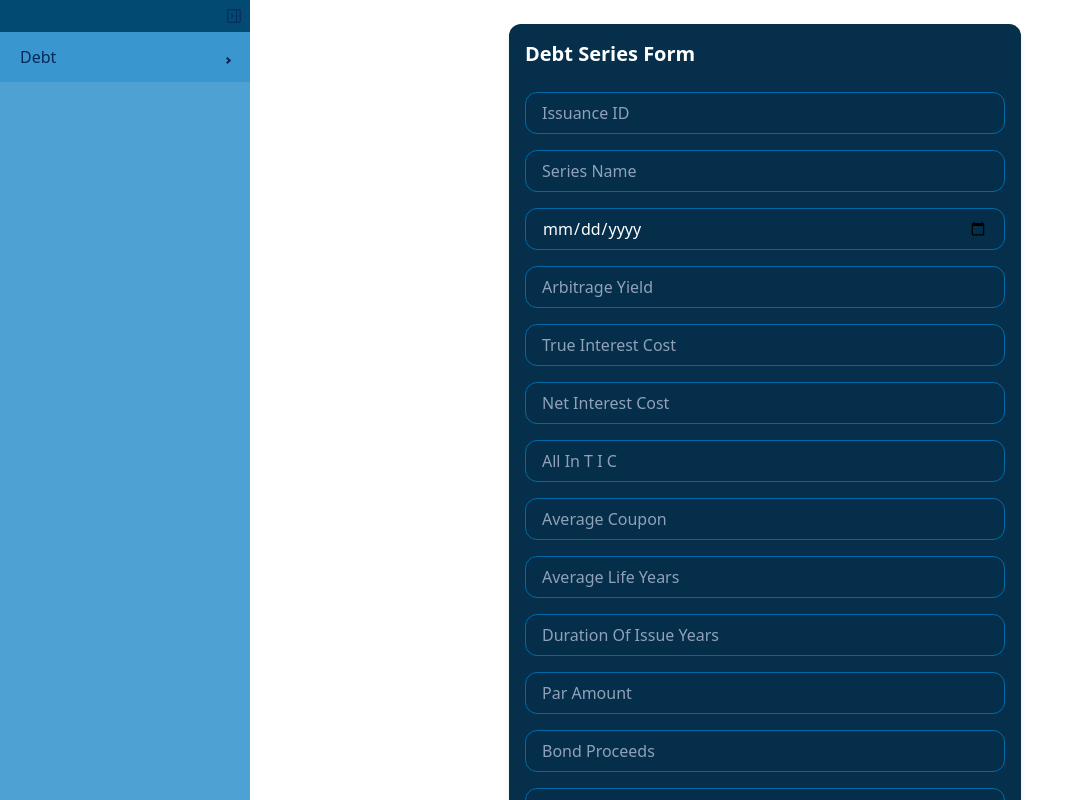
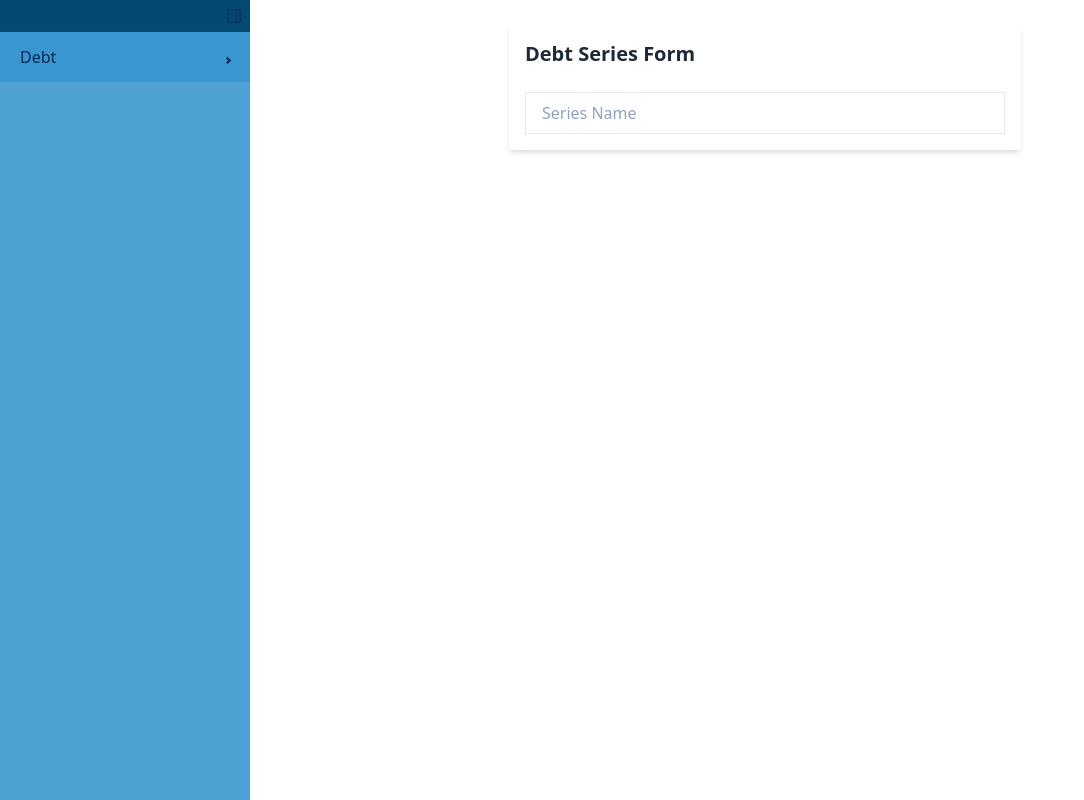
Before and after one commit to AdamsIncorporated/debt_book, a React app: page / in a window 1280 px wide. Shown: the whole page, without its empty margins (0-1084 px from the left). Built offline with nearby package versions, Linux system fonts and the light colour scheme.

Commit message:
refactor: update server and component files for improved readability and consistency; adjust input styles and data handling

```diff
--- a/api/server.ts
+++ b/api/server.ts
@@ -1,49 +1,49 @@
-// // server.js (or server.ts)
-// const fs = require("fs");
-// const toml = require("toml");
-// const http = require("http");
-// const snowflake = require("snowflake-sdk");
+// server.js (or server.ts)
+const fs = require("fs");
+const toml = require("toml");
+const http = require("http");
+const snowflake = require("snowflake-sdk");
 
-// // Read and parse TOML
-// const tomlData = fs.readFileSync("./secrets.toml", "utf-8");
-// const config = toml.parse(tomlData).snowflake;
+// Read and parse TOML
+const tomlData = fs.readFileSync("./secrets.toml", "utf-8");
+const config = toml.parse(tomlData).snowflake;
 
-// // Create Snowflake connection
-// const connection = snowflake.createConnection({
-//     account: config.account,
-//     username: config.user,
-//     authenticator: "externalbrowser",
-//     warehouse: config.warehouse,
-//     database: config.database,
-//     schema: config.schema,
-//     role: config.role,
-// });
+// Create Snowflake connection
+const connection = snowflake.createConnection({
+    account: config.account,
+    username: config.user,
+    authenticator: "externalbrowser",
+    warehouse: config.warehouse,
+    database: config.database,
+    schema: config.schema,
+    role: config.role,
+});
 
-// // Connect
-// connection.connectAsync((err: any) => {
-//     if (err) console.error("Unable to connect:", err.message);
-//     else console.log("Connected to Snowflake!");
-// });
+// Connect
+connection.connectAsync((err: any) => {
+    if (err) console.error("Unable to connect:", err.message);
+    else console.log("Connected to Snowflake!");
+});
 
-// // Simple HTTP server
-// const server = http.createServer((req: any, res: any) => {
-//     if (req.url === "/api/data") {
-//         connection.execute({
-//             sqlText: "CALL INSERT_COMMAND(JSON_OBJ)",
-//             complete: (err: any, stmt: any, rows: any) => {
-//                 if (err) {
-//                     res.writeHead(500, { "Content-Type": "application/json" });
-//                     res.end(JSON.stringify({ error: err.message }));
-//                 } else {
-//                     res.writeHead(200, { "Content-Type": "application/json" });
-//                     res.end(JSON.stringify(rows));
-//                 }
-//             },
-//         });
-//     } else {
-//         res.writeHead(404, { "Content-Type": "text/plain" });
-//         res.end("Not Found");
-//     }
-// });
+// Simple HTTP server
+const server = http.createServer((req: any, res: any) => {
+    if (req.url === "/api/data") {
+        connection.execute({
+            sqlText: "CALL INSERT_COMMAND(JSON_OBJ)",
+            complete: (err: any, stmt: any, rows: any) => {
+                if (err) {
+                    res.writeHead(500, { "Content-Type": "application/json" });
+                    res.end(JSON.stringify({ error: err.message }));
+                } else {
+                    res.writeHead(200, { "Content-Type": "application/json" });
+                    res.end(JSON.stringify(rows));
+                }
+            },
+        });
+    } else {
+        res.writeHead(404, { "Content-Type": "text/plain" });
+        res.end("Not Found");
+    }
+});
 
-// server.listen(5000, () => console.log("Server running on http://localhost:5000"));
+server.listen(5000, () => console.log("Server running on http://localhost:5000"));
--- a/src/components/Debt/Maturity.tsx
+++ b/src/components/Debt/Maturity.tsx
@@ -1,27 +1,29 @@
 import React, { useState } from "react";
 import * as XLSX from "xlsx";
 
-export interface MaturityRow {
-  maturityDate: string;
-  amount: string;
-  rate: string;
-  yield: string;
-  price: string;
+export interface DebtMaturity {
+  id: number;
+  maturity_date: string;     // ISO date string, e.g. "2025-12-31"
+  amount: number;            // corresponds to numeric(18,2)
+  rate: number;              // corresponds to numeric(5,4)
+  yield: number;             // corresponds to numeric(5,4)
+  price: number;             // corresponds to numeric(10,4)
+  created_at: string;        // ISO timestamp, e.g. "2025-10-27T13:45:00"
 }
 
 interface DebtMaturityFormProps {
   onNext: () => void;
   onBack: () => void;
-  onSubmitData?: (rows: MaturityRow[]) => void; // optional for backend submission
+  onSubmitData?: (rows: DebtMaturity[]) => void; // optional for backend submission
 }
 
 const MaturityForm: React.FC<DebtMaturityFormProps> = ({ onNext, onBack, onSubmitData }) => {
-  const [data, setData] = useState<MaturityRow[]>([]);
+  const [data, setData] = useState<DebtMaturity[]>([]);
 
   // Download Excel template
   const handleDownloadTemplate = () => {
     const worksheet = XLSX.utils.json_to_sheet([
-      { maturityDate: "YYYY-MM-DD", amount: 0, rate: 0, yield: 0, price: 0 },
+      { maturity_date: "YYYY-MM-DD", amount: 0, rate: 0, yield: 0, price: 0 },
     ]);
     const workbook = XLSX.utils.book_new();
     XLSX.utils.book_append_sheet(workbook, worksheet, "MaturityTemplate");
@@ -48,7 +50,7 @@ const MaturityForm: React.FC<DebtMaturityFormProps> = ({ onNext, onBack, onSubmi
       const wb = XLSX.read(bstr, { type: "binary" });
       const wsname = wb.SheetNames[0];
       const ws = wb.Sheets[wsname];
-      const jsonData: MaturityRow[] = XLSX.utils.sheet_to_json(ws);
+      const jsonData: DebtMaturity[] = XLSX.utils.sheet_to_json(ws);
       setData(jsonData);
     };
     reader.readAsBinaryString(file);
@@ -96,7 +98,7 @@ const MaturityForm: React.FC<DebtMaturityFormProps> = ({ onNext, onBack, onSubmi
             <tbody className="bg-sky-950/40">
               {data.map((row, idx) => (
                 <tr key={idx} className="hover:bg-sky-900">
-                  <td className="border border-sky-700 px-4 py-2">{row.maturityDate}</td>
+                  <td className="border border-sky-700 px-4 py-2">{row.maturity_date}</td>
                   <td className="border border-sky-700 px-4 py-2">{row.amount}</td>
                   <td className="border border-sky-700 px-4 py-2">{row.rate}</td>
                   <td className="border border-sky-700 px-4 py-2">{row.yield}</td>
--- a/src/components/Debt/Series.tsx
+++ b/src/components/Debt/Series.tsx
@@ -3,50 +3,14 @@ import ThemedInput from "../Form/ThemedInput";
 
 interface DebtSeriesFormProps {
     onSubmit: (data: {
-        issuanceId: string;
         seriesName: string;
-        lastMaturity: string;
-        arbitrageYield: string;
-        trueInterestCost: string;
-        netInterestCost: string;
-        allInTIC: string;
-        averageCoupon: string;
-        averageLifeYears: string;
-        durationOfIssueYears: string;
-        parAmount: string;
-        bondProceeds: string;
-        totalInterest: string;
-        netInterest: string;
-        totalDebtService: string;
-        maxAnnualDebtService: string;
-        avgAnnualDebtService: string;
-        totalUnderwritersDiscount: string;
-        bidPrice: string;
     }) => void;
     onBack?: () => void;
 }
 
 const DebtSeriesForm: React.FC<DebtSeriesFormProps> = ({ onSubmit, onBack }) => {
     const [formData, setFormData] = useState({
-        issuanceId: "",
         seriesName: "",
-        lastMaturity: "",
-        arbitrageYield: "",
-        trueInterestCost: "",
-        netInterestCost: "",
-        allInTIC: "",
-        averageCoupon: "",
-        averageLifeYears: "",
-        durationOfIssueYears: "",
-        parAmount: "",
-        bondProceeds: "",
-        totalInterest: "",
-        netInterest: "",
-        totalDebtService: "",
-        maxAnnualDebtService: "",
-        avgAnnualDebtService: "",
-        totalUnderwritersDiscount: "",
-        bidPrice: "",
     });
 
     const handleChange = (field: keyof typeof formData, value: string) => {
@@ -59,71 +23,14 @@ const DebtSeriesForm: React.FC<DebtSeriesFormProps> = ({ onSubmit, onBack }) =>
     };
 
     return (
-        <div className="p-4 bg-sky-950 rounded-xl shadow-md w-full max-w-lg mx-auto">
-            <h2 className="mb-6 text-xl font-semibold text-white">Debt Series Form</h2>
+        <div className="text-gray-800 p-4 xl shadow-md w-full max-w-lg mx-auto">
+            <h2 className="mb-6 text-xl font-semibold">Debt Series Form</h2>
             <form onSubmit={handleSubmit} className="flex flex-col gap-4">
-                <ThemedInput
-                    placeholder="Issuance ID"
-                    value={formData.issuanceId}
-                    onChange={(val) => handleChange("issuanceId", val)}
-                />
                 <ThemedInput
                     placeholder="Series Name"
                     value={formData.seriesName}
                     onChange={(val) => handleChange("seriesName", val)}
                 />
-                <input
-                    type="date"
-                    placeholder="Last Maturity"
-                    value={formData.lastMaturity}
-                    onChange={(e) => handleChange("lastMaturity", e.target.value)}
-                    className="w-full rounded-xl border border-sky-700 bg-sky-950/40 px-4 py-2 text-white outline-none transition-all duration-300 focus:border-sky-400 focus:bg-sky-900/50 focus:ring-2 focus:ring-sky-500"
-                />
-
-                {/* Numeric fields */}
-                {[
-                    "arbitrageYield",
-                    "trueInterestCost",
-                    "netInterestCost",
-                    "allInTIC",
-                    "averageCoupon",
-                    "averageLifeYears",
-                    "durationOfIssueYears",
-                    "parAmount",
-                    "bondProceeds",
-                    "totalInterest",
-                    "netInterest",
-                    "totalDebtService",
-                    "maxAnnualDebtService",
-                    "avgAnnualDebtService",
-                    "totalUnderwritersDiscount",
-                    "bidPrice",
-                ].map((field) => (
-                    <ThemedInput
-                        key={field}
-                        placeholder={field.replace(/([A-Z])/g, " $1").replace(/^./, str => str.toUpperCase())}
-                        value={formData[field as keyof typeof formData]}
-                        onChange={(val) => handleChange(field as keyof typeof formData, val)}
-                    />
-                ))}
-
-                <div className="flex gap-4 mt-4">
-                    {onBack && (
-                        <button
-                            type="button"
-                            onClick={onBack}
-                            className="flex-1 rounded-lg border border-sky-700 bg-sky-800 px-4 py-2 text-white font-semibold transition-all duration-300 hover:bg-sky-700"
-                        >
-                            Back
-                        </button>
-                    )}
-                    <button
-                        type="submit"
-                        className="flex-1 rounded-lg bg-sky-700 px-4 py-2 text-white font-semibold transition-all duration-300 hover:bg-sky-600 active:bg-sky-800 focus:ring-2 focus:ring-sky-500"
-                    >
-                        Next
-                    </button>
-                </div>
             </form>
         </div>
     );
--- a/src/components/Form/ThemedInput.tsx
+++ b/src/components/Form/ThemedInput.tsx
@@ -17,7 +17,7 @@ const ThemedInput: React.FC<ThemedInputProps> = ({
             placeholder={placeholder}
             value={value}
             onChange={(e) => onChange && onChange(e.target.value)}
-            className="w-full rounded-xl border border-sky-700 bg-sky-950/40 px-4 py-2 text-white placeholder-slate-400 outline-none transition-all duration-300 focus:border-sky-400 focus:bg-sky-900/50 focus:ring-2 focus:ring-sky-500"
+            className="w-full border border-gray-200  px-4 py-2 text-gray-500 placeholder-slate-400 outline-none transition-all duration-300 focus:border-sky-400 focus:bg-gray-50 focus:ring-2 focus:ring-sky-500"
         />
     );
 };
```
